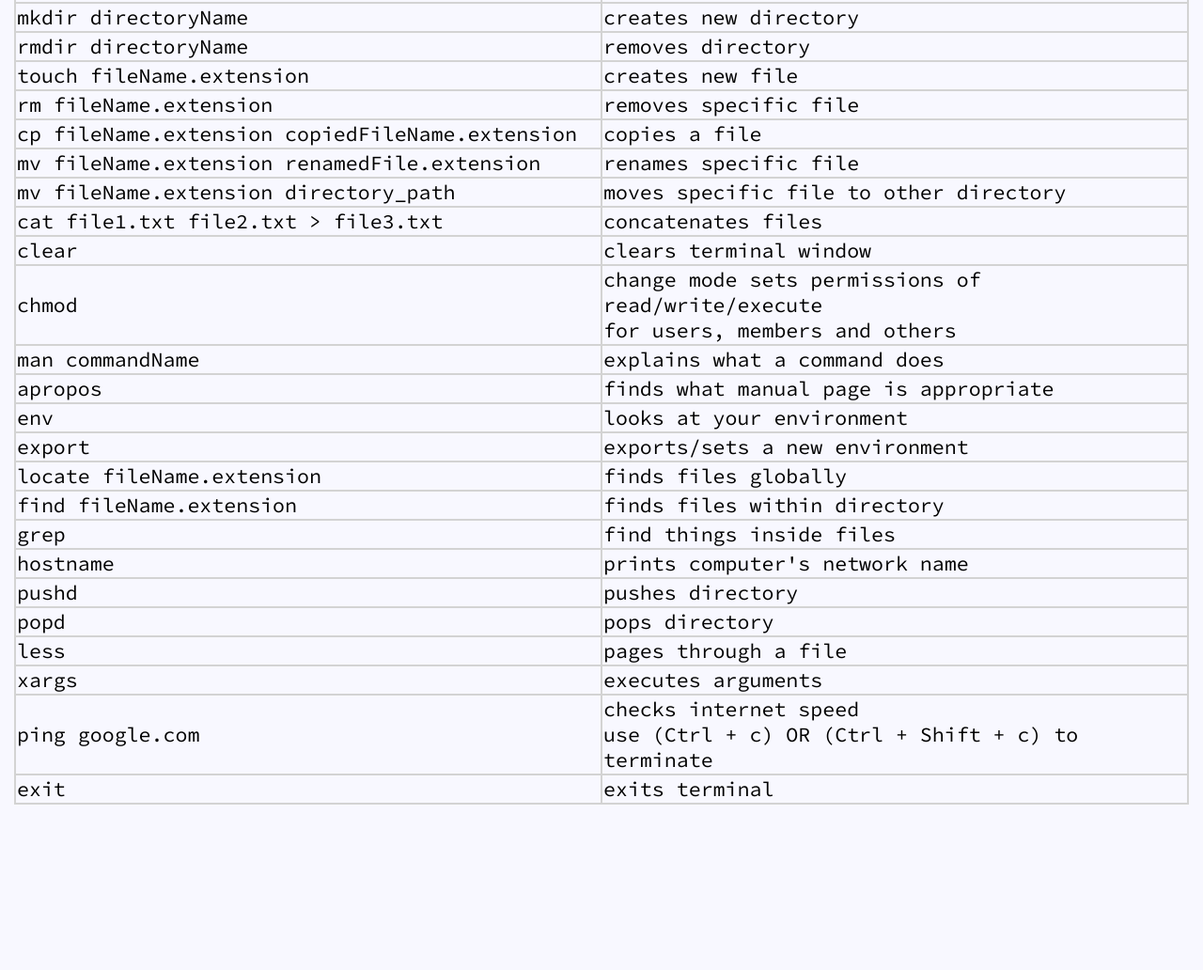
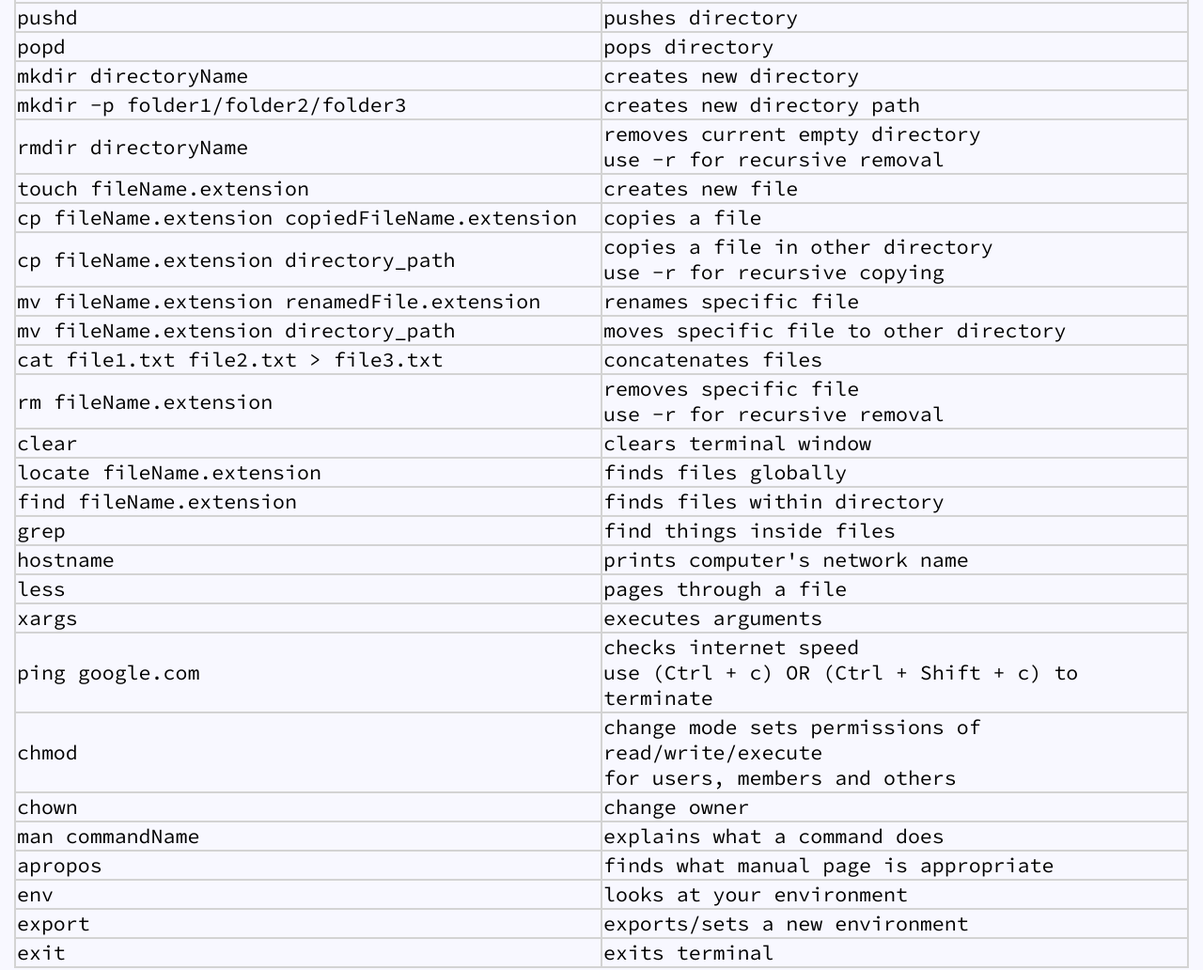
Before and after one commit to gminova/cheat-sheets, a plain HTML site: page index.html in a window 1280 px wide. Shown: the part 681-1713 px from the top of the page at 94% size. Before the commit the page ends 1552 px from the top, so only its background shows below. Drawn offline with nearby package versions, Linux system fonts and the light colour scheme.

Commit message:
new commands added

```diff
--- a/index.html
+++ b/index.html
@@ -67,24 +67,36 @@
         <td>returns back to parent directory</td>
     </tr>
     <tr>
+        <td>pushd</td>
+        <td>pushes directory</td>
+    </tr>
+    <tr>
+        <td>popd</td>
+        <td>pops directory</td>
+    </tr>
+    <tr>
         <td>mkdir directoryName</td>
         <td>creates new directory</td>
     </tr>
     <tr>
+        <td>mkdir -p folder1/folder2/folder3</td>
+        <td>creates new directory path</td>
+    </tr>
+    <tr>
         <td>rmdir directoryName</td>
-        <td>removes directory</td>
+        <td>removes current empty directory<br>use -r for recursive removal</td>
     </tr>
     <tr>
         <td>touch fileName.extension</td>
         <td>creates new file</td>
     </tr>
     <tr>
-        <td>rm fileName.extension</td>
-        <td>removes specific file</td>
+        <td>cp fileName.extension copiedFileName.extension</td>
+        <td>copies a file</td>
     </tr>
     <tr>
-        <td>cp fileName.extension copiedFileName.extension</td>
-        <td>copies a file</td>
+        <td>cp fileName.extension directory_path</td>
+        <td>copies a file in other directory<br>use -r for recursive copying</td>
     </tr>
     <tr>
         <td>mv fileName.extension renamedFile.extension</td>
@@ -99,12 +111,48 @@
         <td>concatenates files</td>
     </tr>
     <tr>
+        <td>rm fileName.extension</td>
+        <td>removes specific file<br>use -r for recursive removal</td>
+    </tr>
+    <tr>
         <td>clear</td>
         <td>clears terminal window</td>
     </tr>
     <tr>
+        <td>locate fileName.extension</td>
+        <td>finds files globally</td>
+    </tr>
+    <tr>
+        <td>find fileName.extension</td>
+        <td>finds files within directory</td>
+    </tr>
+    <tr>
+        <td>grep</td>
+        <td>find things inside files</td>
+    </tr>
+    <tr>
+        <td>hostname</td>
+        <td>prints computer's network name</td>
+    </tr>
+    <tr>
+        <td>less</td>
+        <td>pages through a file</td>
+    </tr>
+    <tr>
+        <td>xargs</td>
+        <td>executes arguments</td>
+    </tr>
+    <tr>
+        <td>ping google.com</td>
+        <td>checks internet speed<br>use (Ctrl + c) OR (Ctrl + Shift + c) to terminate</td>
+    </tr>
+    <tr>
         <td>chmod</td>
         <td>change mode sets permissions of read/write/execute<br> for users, members and others</td>
+    </tr>
+    <tr>
+        <td>chown</td>
+        <td>change owner</td>
     </tr>
     <tr>
         <td>man commandName</td>
@@ -123,42 +171,6 @@
         <td>exports/sets a new environment</td>
     </tr>
     <tr>
-        <td>locate fileName.extension</td>
-        <td>finds files globally</td>
-    </tr>
-    <tr>
-        <td>find fileName.extension</td>
-        <td>finds files within directory</td>
-    </tr>
-    <tr>
-        <td>grep</td>
-        <td>find things inside files</td>
-    </tr>
-    <tr>
-        <td>hostname</td>
-        <td>prints computer's network name</td>
-    </tr>
-    <tr>
-        <td>pushd</td>
-        <td>pushes directory</td>
-    </tr>
-    <tr>
-        <td>popd</td>
-        <td>pops directory</td>
-    </tr>
-    <tr>
-        <td>less</td>
-        <td>pages through a file</td>
-    </tr>
-    <tr>
-        <td>xargs</td>
-        <td>executes arguments</td>
-    </tr>
-    <tr>
-        <td>ping google.com</td>
-        <td>checks internet speed<br>use (Ctrl + c) OR (Ctrl + Shift + c) to terminate</td>
-    </tr>
-    <tr>
         <td>exit</td>
         <td>exits terminal</td>
     </tr>
```
